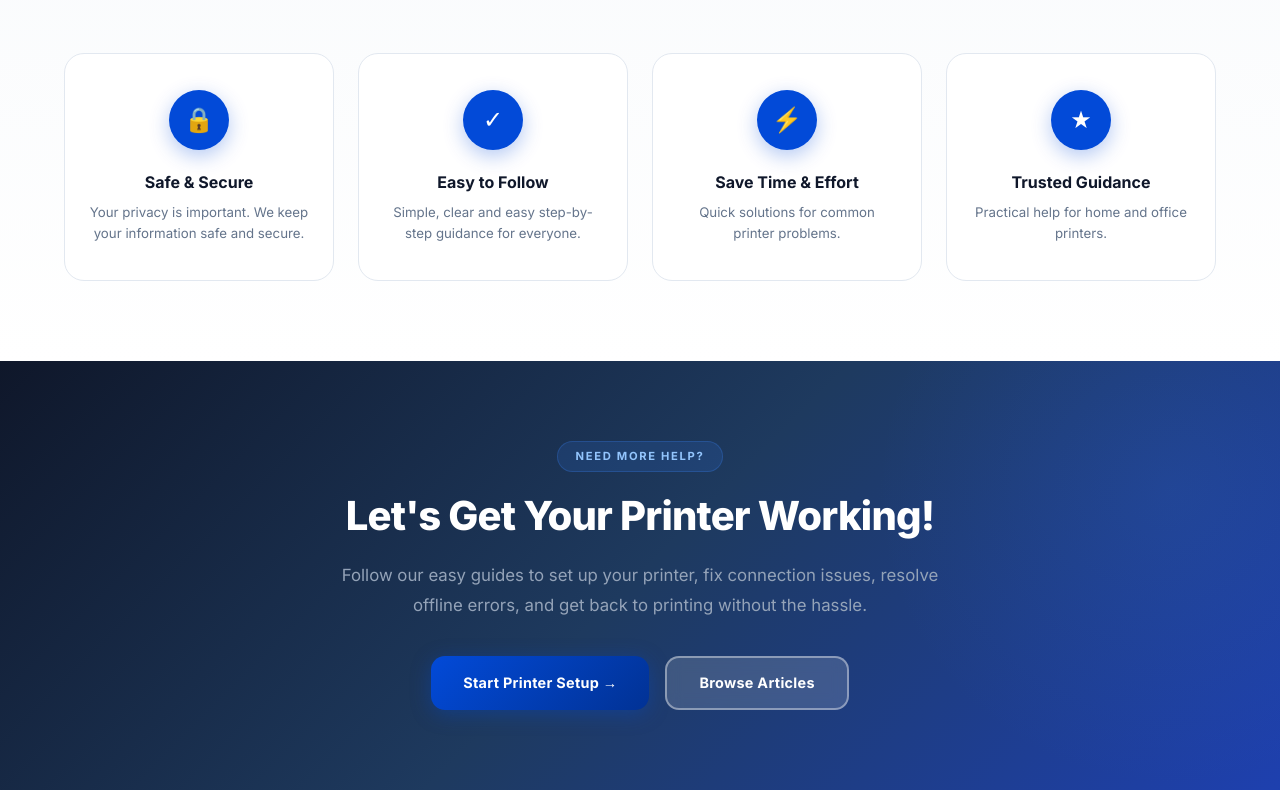
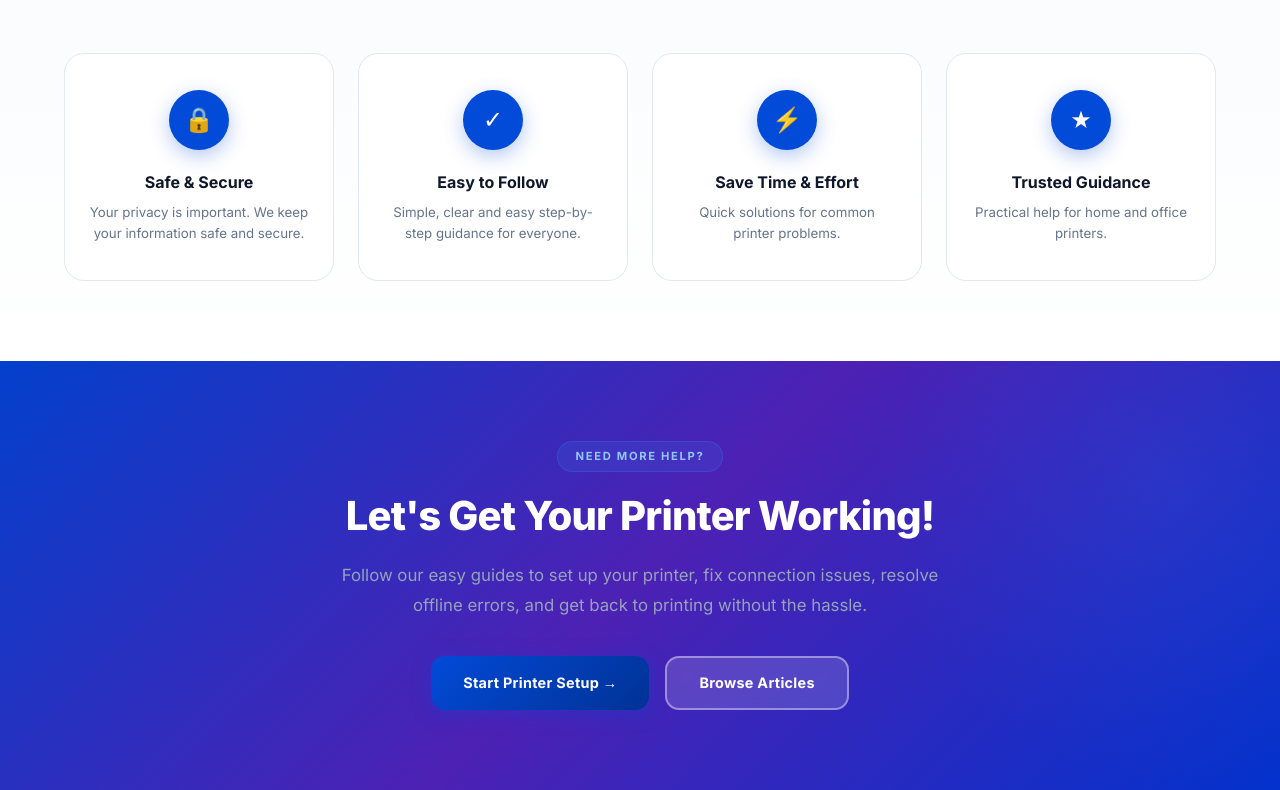
Before and after one commit to Vandanalodhi2005/setup-and-offline-fix-guide-html, a plain HTML site: page index.html in a window 1280 px wide. Shown: the part 5070-5860 px from the top of the page. Drawn offline with nearby package versions, Linux system fonts and the light colour scheme.

Commit message:
printer image

```diff
--- a/index.html
+++ b/index.html
@@ -724,7 +724,7 @@
            FINAL CTA BANNER
         =========================== */
         .printer-final-cta {
-            background: linear-gradient(135deg, #0f172a 0%, #1e3a5f 50%, #1e40af 100%);
+            background: linear-gradient(135deg, #0340cc 0%, #4d21b4 50%, #0332cc 100%);
             padding: 80px 0;
             position: relative;
             overflow: hidden;
```
